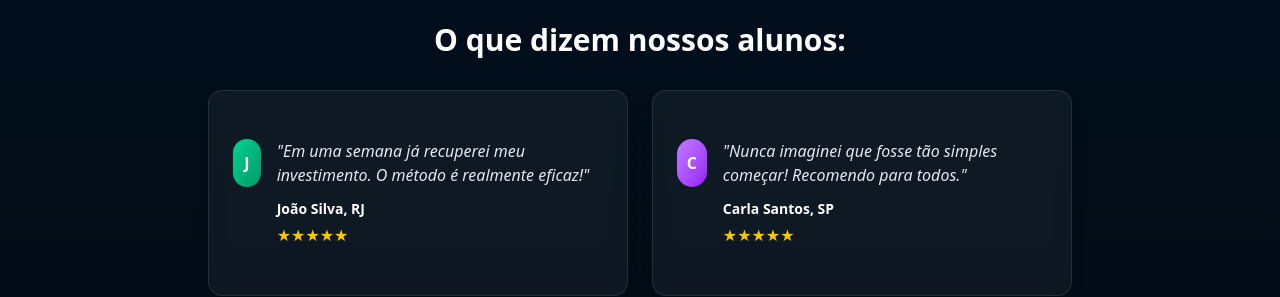
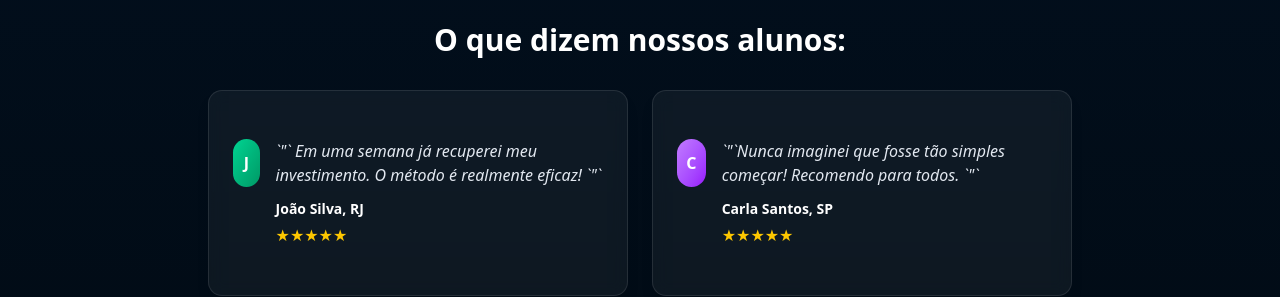
Before and after one commit to brunodkf/start_crypto, a Next.js app: page /vsl in a window 1280 px wide. Shown: the part 1400-1697 px from the top of the page. Built offline with nearby package versions, Linux system fonts and the light colour scheme; no server answers.

Commit message:
fix lint ajustments

```diff
--- a/src/app/vsl/page.tsx
+++ b/src/app/vsl/page.tsx
@@ -116,7 +116,7 @@ export default function CryptoVSLLanding() {
                   </div>
                   <div>
                     <p className="text-slate-200 mb-3 italic">
-                      "Em uma semana já recuperei meu investimento. O método é realmente eficaz!"
+                       `&quot;` Em uma semana já recuperei meu investimento. O método é realmente eficaz!  `&quot;`
                     </p>
                     <p className="text-sm font-semibold text-white">João Silva, RJ</p>
                     <div className="flex text-yellow-400 mt-1">{"★".repeat(5)}</div>
@@ -133,7 +133,7 @@ export default function CryptoVSLLanding() {
                   </div>
                   <div>
                     <p className="text-slate-200 mb-3 italic">
-                      "Nunca imaginei que fosse tão simples começar! Recomendo para todos."
+                       `&quot;`Nunca imaginei que fosse tão simples começar! Recomendo para todos. `&quot;`
                     </p>
                     <p className="text-sm font-semibold text-white">Carla Santos, SP</p>
                     <div className="flex text-yellow-400 mt-1">{"★".repeat(5)}</div>
```
Also changed, not shown: public/b-7.jpg (added), public/image9.jpg (added).
